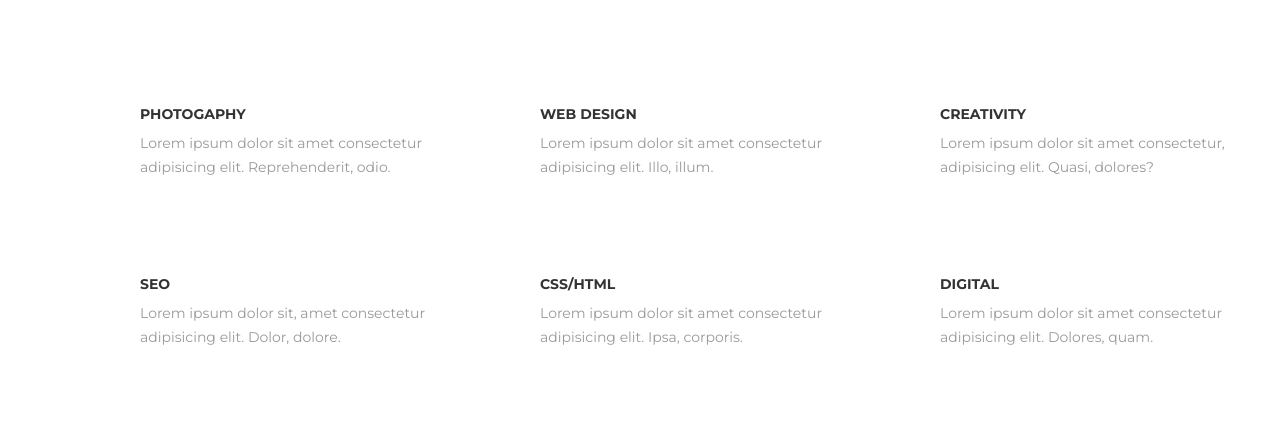
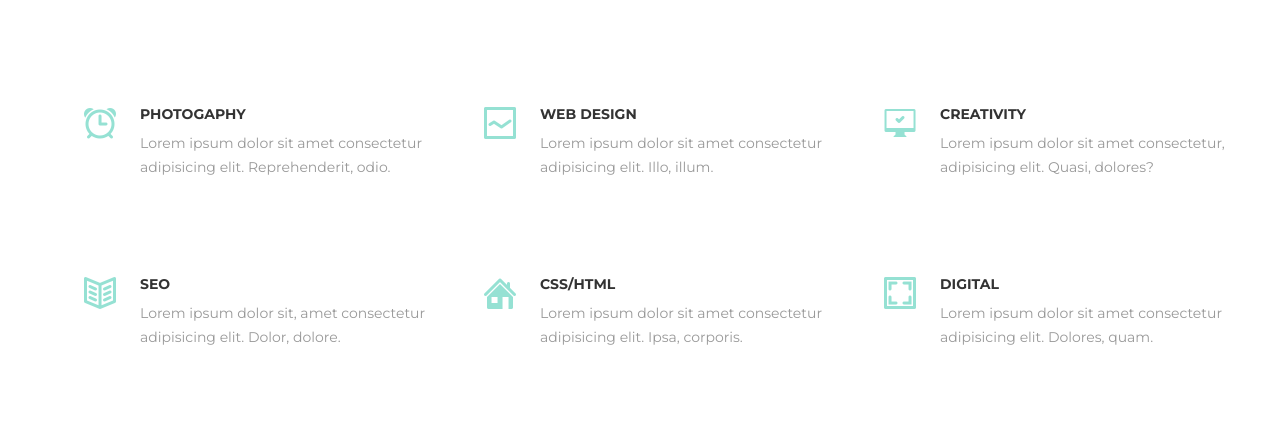
Before and after one commit to idea-studio2015/goit-fe-course, a plain HTML site: page module-06/index.html in a window 1280 px wide. Shown: the part 302-736 px from the top of the page. Drawn offline with Linux system fonts and the light colour scheme; the site is published under a folder, as on GitHub Pages, so addresses that start at the root find nothing.

Commit message:
edit image routes

```diff
--- a/module-06/css/styles.css
+++ b/module-06/css/styles.css
@@ -186,27 +186,27 @@ li {
 }
 
 .service-icon-1::before {
-  background-image: url(/img/service/icon-1.png);
+  background-image: url(../img/service/icon-1.png);
 }
 
 .service-icon-2::before {
-  background-image: url(/img/service/icon-2.png);
+  background-image: url(../img/service/icon-2.png);
 }
 
 .service-icon-3::before {
-  background-image: url(/img/service/icon-3.png);
+  background-image: url(../img/service/icon-3.png);
 }
 
 .service-icon-4::before {
-  background-image: url(/img/service/icon-4.png);
+  background-image: url(../img/service/icon-4.png);
 }
 
 .service-icon-5::before {
-  background-image: url(/img/service/icon-5.png);
+  background-image: url(../img/service/icon-5.png);
 }
 
 .service-icon-6::before {
-  background-image: url(/img/service/icon-6.png);
+  background-image: url(../img/service/icon-6.png);
 }
 
 .service-list-item-text {
```
